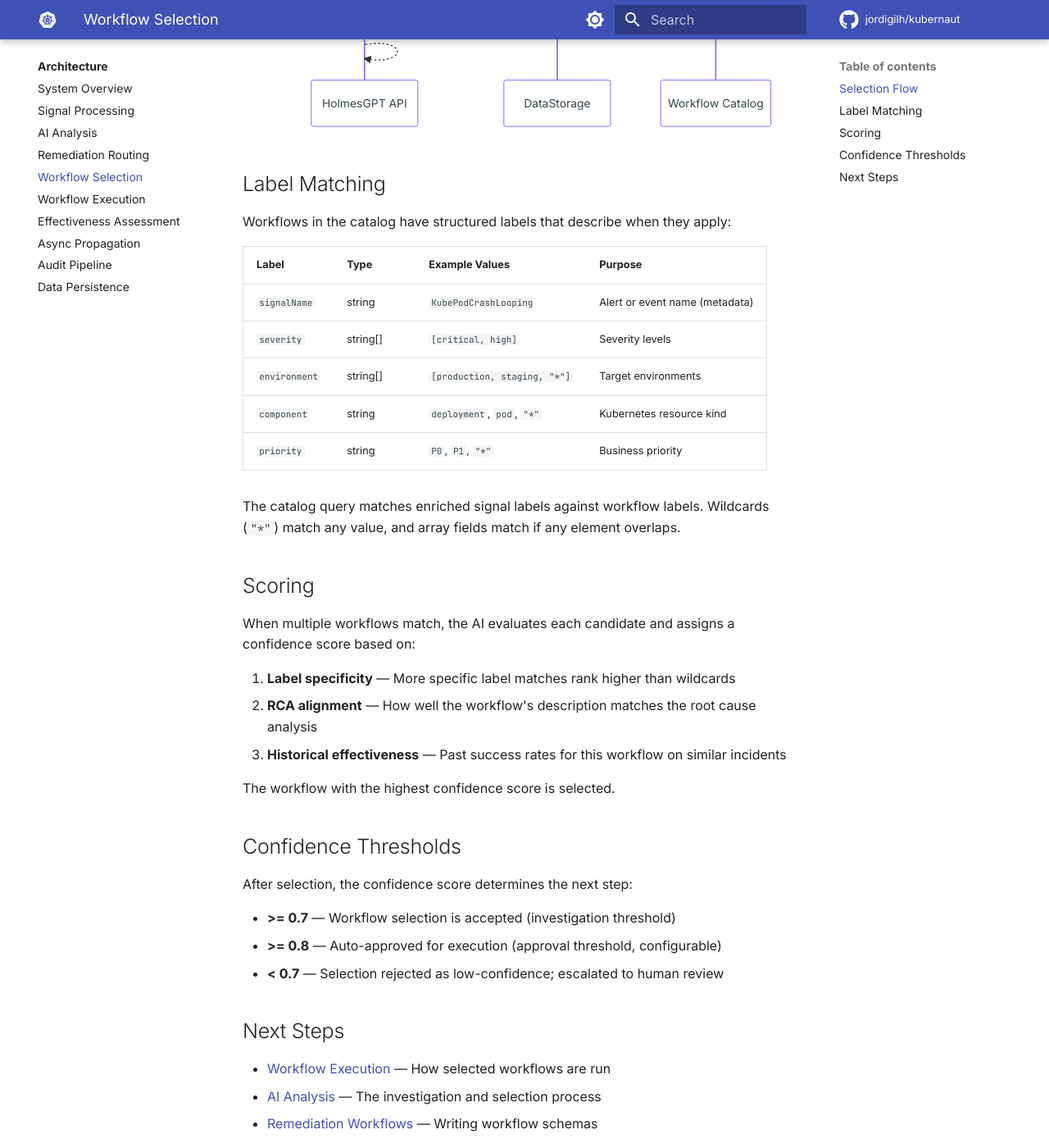
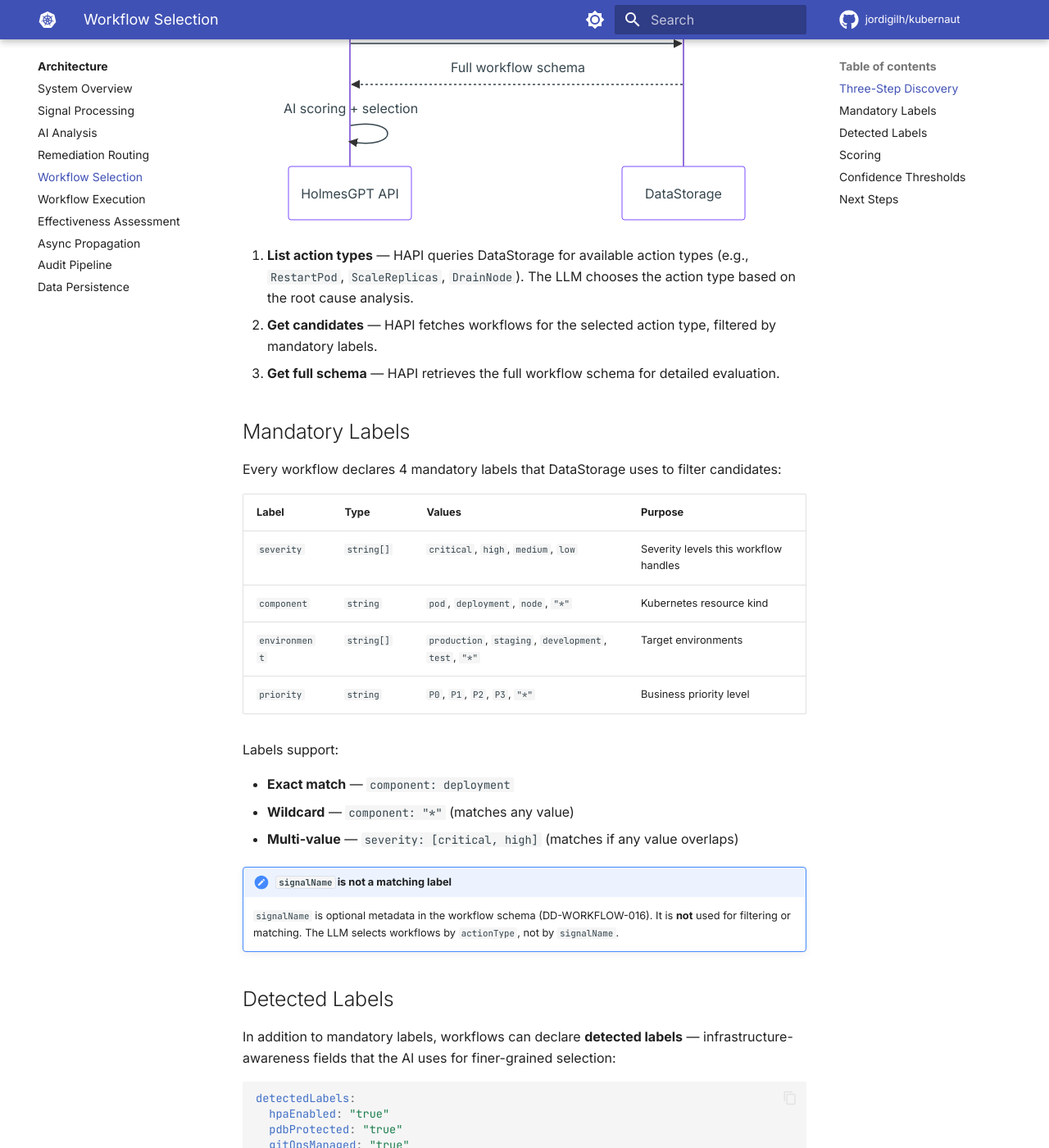
Before and after one commit to jordigilh/kubernaut-docs, an MkDocs documentation site: the page built from docs/architecture/workflow-selection.md, in a window 1280 px wide and 1400 px high, scrolled down 667 px. Shown: the whole window at 82% size. Built offline with MkDocs 1.6.1 and Material for MkDocs 9.7.7, drawn with Linux system fonts in a browser that asks for light colours; comment, search, counter and statistics services are not loaded; the version menu is left out; some of the changed text lies outside the part shown.

Commit message:
docs: fix installation path, workflow catalog URL, and workflow selection (Phase 1 triage)
Switch Helm install from non-existent remote repo to local charts/kubernaut.
Fix DataStorage service URL in workflow registration example.

Made-with: Cursor

````diff
--- a/docs/architecture/workflow-selection.md
+++ b/docs/architecture/workflow-selection.md
@@ -1,44 +1,68 @@
 # Workflow Selection
 
-Workflow selection is the process of finding the best remediation workflow for an incident. It combines label-based catalog queries with AI confidence scoring.
+Workflow selection is the process of finding the best remediation workflow for an incident. It uses a three-step discovery protocol (DD-HAPI-017) via DataStorage, combined with AI scoring.
 
-## Selection Flow
+## Three-Step Discovery
 
 ```mermaid
 sequenceDiagram
     participant HAPI as HolmesGPT API
     participant DS as DataStorage
-    participant CAT as Workflow Catalog
 
-    HAPI->>DS: Query workflows by labels
-    DS->>CAT: Search catalog
-    CAT-->>DS: Matching workflows
-    DS-->>HAPI: Candidate list
+    HAPI->>DS: GET /api/v1/workflows/actions
+    DS-->>HAPI: Available action types
+    HAPI->>DS: GET /api/v1/workflows/actions/{action_type}
+    DS-->>HAPI: Candidate workflows for action type
+    HAPI->>DS: GET /api/v1/workflows/{id}
+    DS-->>HAPI: Full workflow schema
     HAPI->>HAPI: AI scoring + selection
-    HAPI-->>HAPI: Selected workflow + confidence
 ```
 
-## Label Matching
+1. **List action types** — HAPI queries DataStorage for available action types (e.g., `RestartPod`, `ScaleReplicas`, `DrainNode`). The LLM chooses the action type based on the root cause analysis.
+2. **Get candidates** — HAPI fetches workflows for the selected action type, filtered by mandatory labels.
+3. **Get full schema** — HAPI retrieves the full workflow schema for detailed evaluation.
 
-Workflows in the catalog have structured labels that describe when they apply:
+## Mandatory Labels
 
-| Label | Type | Example Values | Purpose |
+Every workflow declares 4 mandatory labels that DataStorage uses to filter candidates:
+
+| Label | Type | Values | Purpose |
 |---|---|---|---|
-| `signalName` | string | `KubePodCrashLooping` | Alert or event name (metadata) |
-| `severity` | string[] | `[critical, high]` | Severity levels |
-| `environment` | string[] | `[production, staging, "*"]` | Target environments |
-| `component` | string | `deployment`, `pod`, `"*"` | Kubernetes resource kind |
-| `priority` | string | `P0`, `P1`, `"*"` | Business priority |
+| `severity` | `string[]` | `critical`, `high`, `medium`, `low` | Severity levels this workflow handles |
+| `component` | `string` | `pod`, `deployment`, `node`, `"*"` | Kubernetes resource kind |
+| `environment` | `string[]` | `production`, `staging`, `development`, `test`, `"*"` | Target environments |
+| `priority` | `string` | `P0`, `P1`, `P2`, `P3`, `"*"` | Business priority level |
 
-The catalog query matches enriched signal labels against workflow labels. Wildcards (`"*"`) match any value, and array fields match if any element overlaps.
+Labels support:
+
+- **Exact match** — `component: deployment`
+- **Wildcard** — `component: "*"` (matches any value)
+- **Multi-value** — `severity: [critical, high]` (matches if any value overlaps)
+
+!!! note "`signalName` is not a matching label"
+    `signalName` is optional metadata in the workflow schema (DD-WORKFLOW-016). It is **not** used for filtering or matching. The LLM selects workflows by `actionType`, not by `signalName`.
+
+## Detected Labels
+
+In addition to mandatory labels, workflows can declare **detected labels** — infrastructure-awareness fields that the AI uses for finer-grained selection:
+
+```yaml
+detectedLabels:
+  hpaEnabled: "true"
+  pdbProtected: "true"
+  gitOpsManaged: "true"
+```
+
+These are matched against `DetectedLabels` produced by the HAPI `LabelDetector` during post-RCA analysis (ADR-056). They come from the investigation context, not from Signal Processing.
 
 ## Scoring
 
 When multiple workflows match, the AI evaluates each candidate and assigns a confidence score based on:
 
-1. **Label specificity** — More specific label matches rank higher than wildcards
-2. **RCA alignment** — How well the workflow's description matches the root cause analysis
-3. **Historical effectiveness** — Past success rates for this workflow on similar incidents
+1. **Action type alignment** — How well the action type matches the root cause analysis
+2. **Label specificity** — More specific label matches rank higher than wildcards
+3. **Detected label overlap** — Infrastructure-awareness alignment
+4. **Historical effectiveness** — Past success rates for this workflow on similar incidents
 
 The workflow with the highest confidence score is selected.
 
````
Also changed, not shown: docs/getting-started/installation.md (+13 -9 lines), docs/user-guide/workflows.md (+4 -4 lines).
